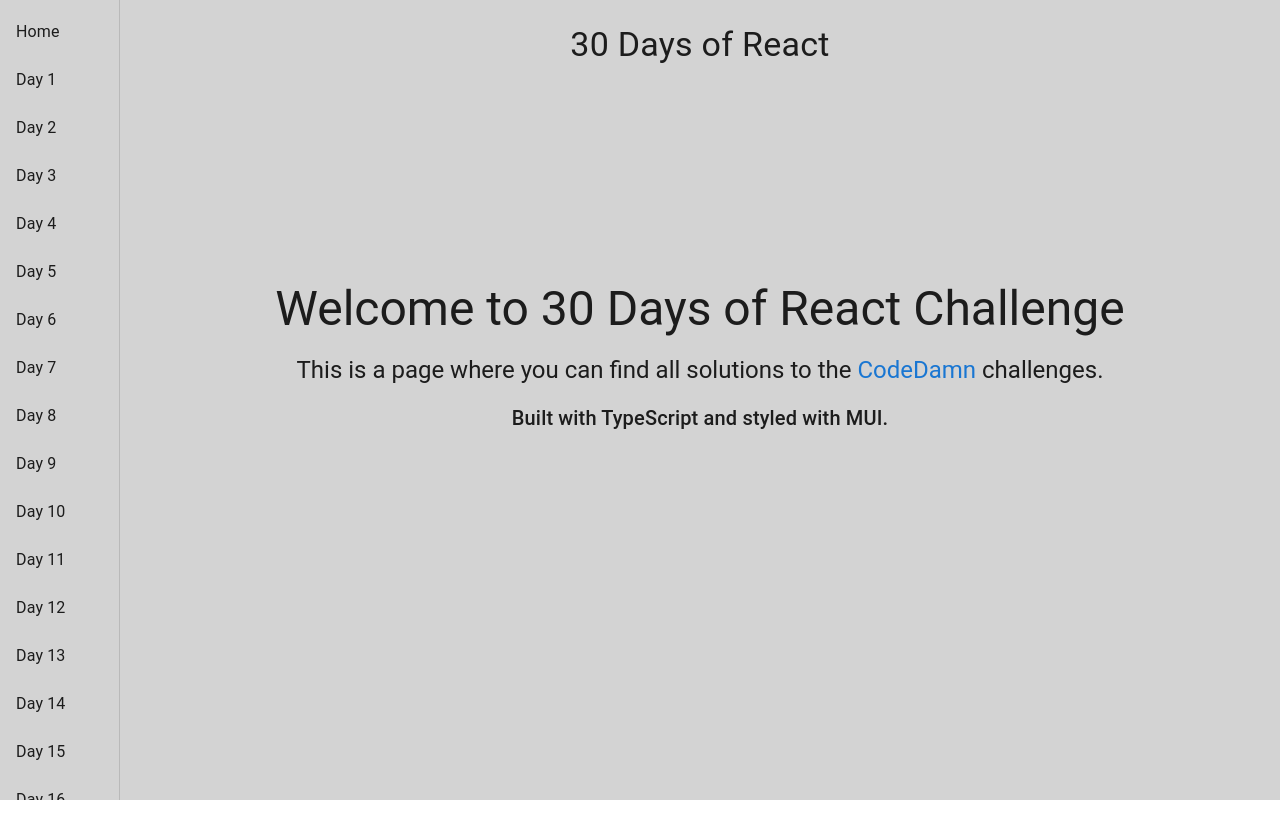
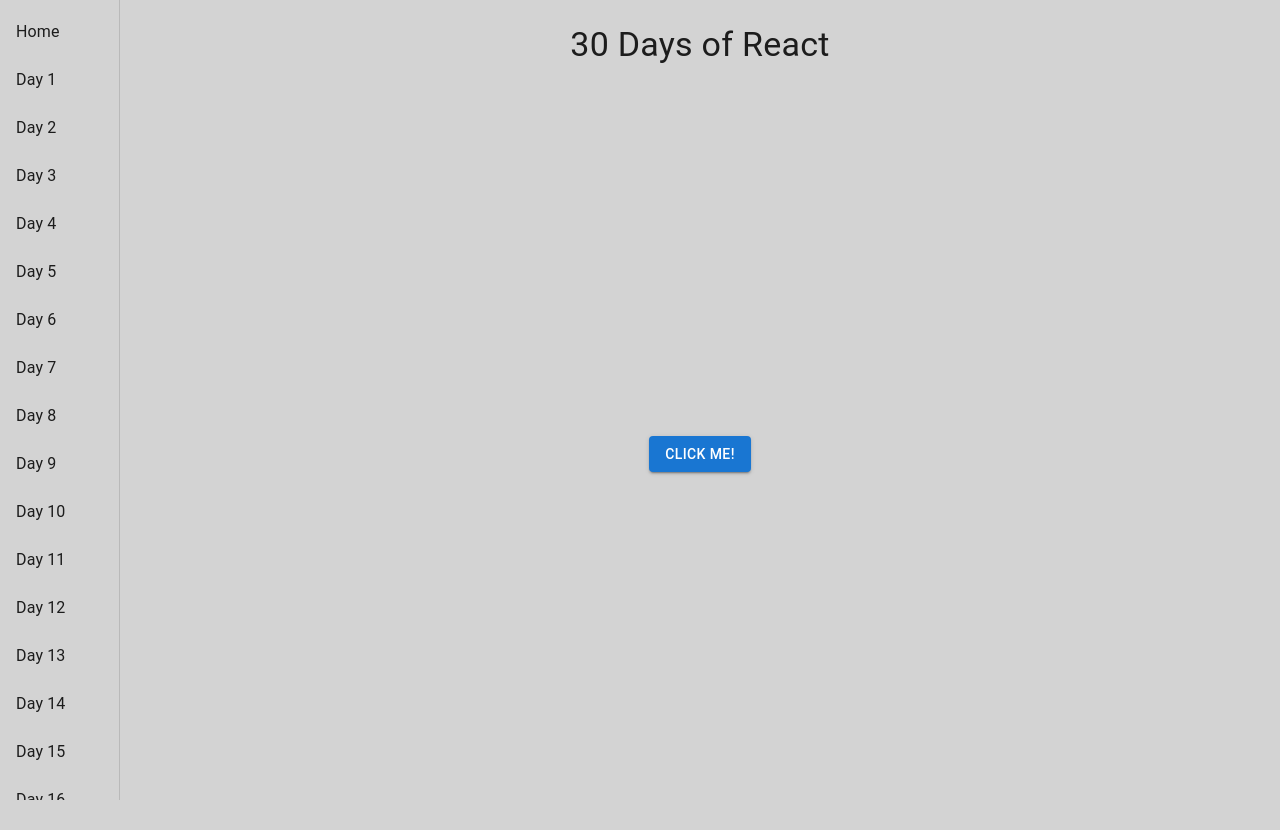
Before and after one commit to Cema2019/codedamn-challenge-30-days-of-react, a React (Vite) app: page /click-me in a window 1280 px wide. Before the commit this address led to /. Before the commit the page ends 800 px from the top, so only its background shows below. Built offline with nearby package versions, Linux system fonts and the light colour scheme.

Commit message:
Add background color

```diff
--- /dev/null
+++ b/components/ClickMe.tsx
@@ -0,0 +1,28 @@
+import React from 'react';
+import { Box, Button } from '@mui/material';
+
+const App: React.FC = () => {
+  const handleClick = () => {
+    console.log('Clicked!');
+  };
+
+  return (
+    <Box
+      display="flex"
+      justifyContent="center"
+      alignItems="center"
+      height="100%"
+    >
+      <Button
+        data-testid="button"
+        onClick={handleClick}
+        variant="contained"
+        color="primary"
+      >
+        Click me!
+      </Button>
+    </Box>
+  );
+};
+
+export default App;
--- a/routes/routeConfig.tsx
+++ b/routes/routeConfig.tsx
@@ -16,7 +16,7 @@ import BasicPolling from '../components/BasicPolling';
 import InterestCalculator from '../components/InterestCalculator';
 import SimpleClock from '../components/SimpleClock';
 import SignUpForm from '../components/SignUpForm';
-
+import ClickMe from '../components/ClickMe';
 
 export const routeConfig = [
   { path: '/', element: <HomePage />, label: 'Home' },
@@ -53,4 +53,5 @@ export const routeConfig = [
   },
   { path: '/simple-clock', element: <SimpleClock />, label: 'Day 16' },
   { path: '/sign-up-form', element: <SignUpForm />, label: 'Day 17' },
+  { path: '/click-me', element: <ClickMe />, label: 'Day 18' },
 ];
--- a/src/index.css
+++ b/src/index.css
@@ -19,6 +19,7 @@ html, body {
   padding: 0;
   height: 100%;
   width: 100%;
+  background-color: lightgray;
 }
 
 input[type="date"]::-webkit-calendar-picker-indicator {
```
